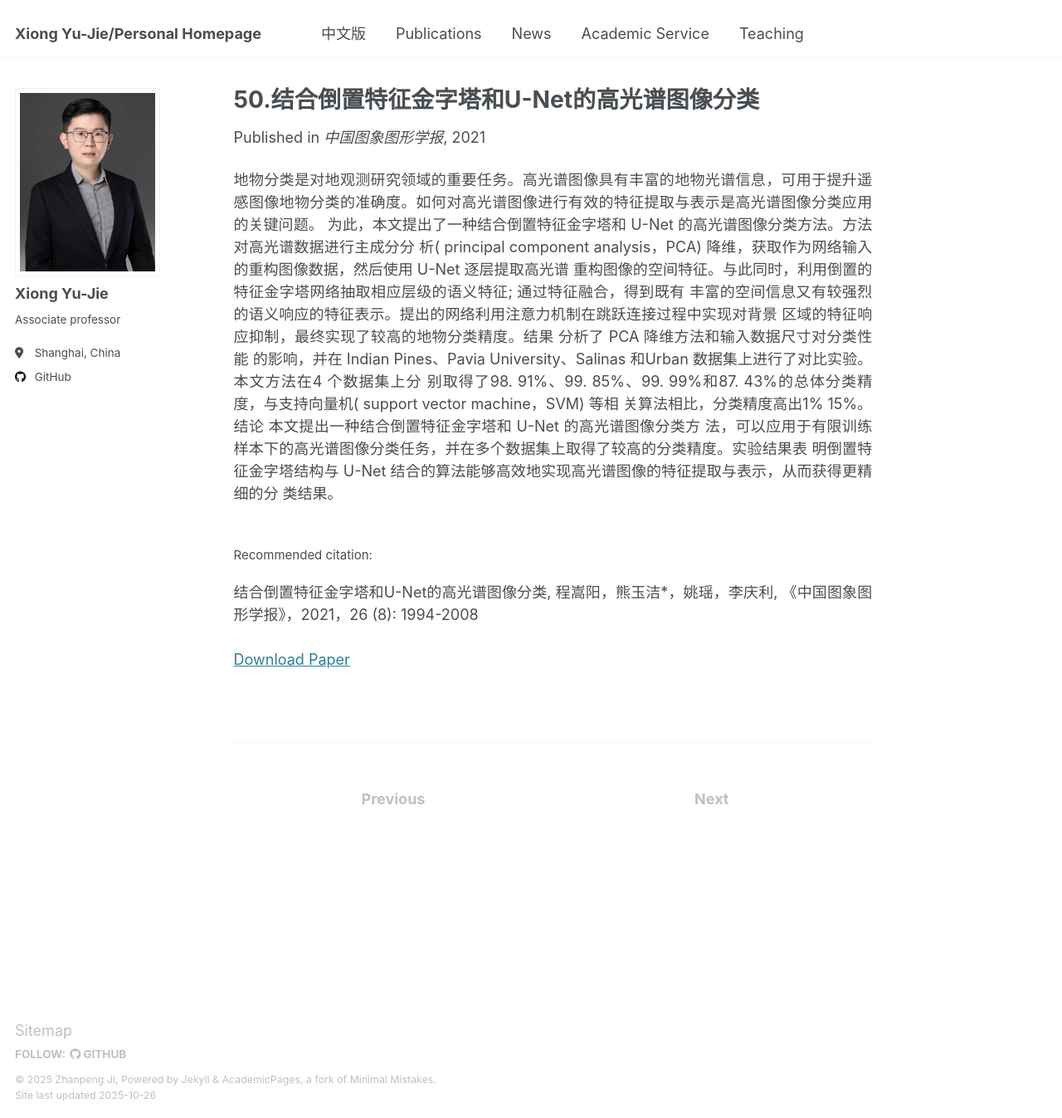
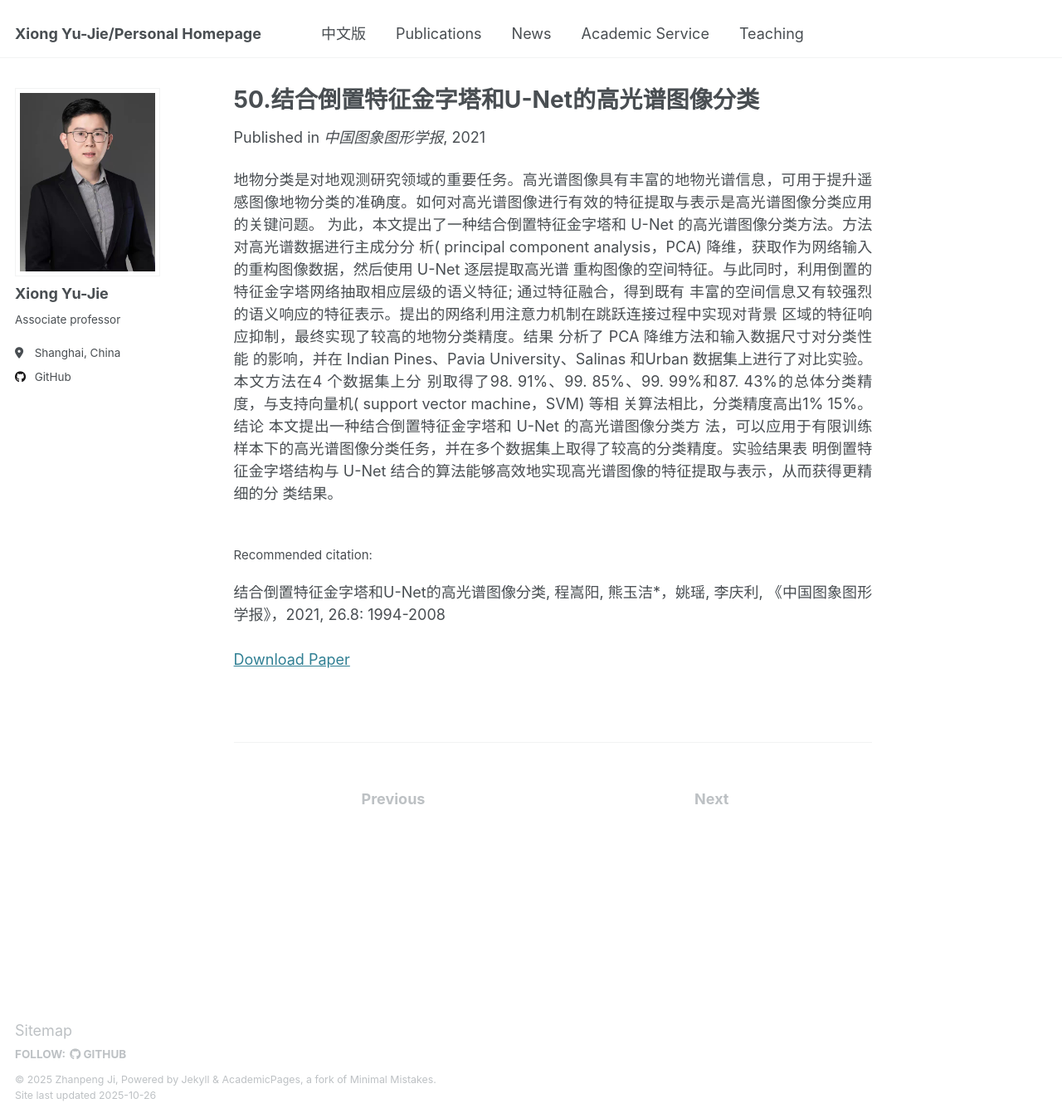
Before and after one commit to X-Lab-CN/introduce, a Jekyll site: the page built from _publications/2021-03-23-paper-title-number-1.md, in a window 1280 px wide and 1347 px high. Shown: the whole window at 83% size. Built offline with Jekyll 4.4.1, drawn with Linux system fonts in a browser that asks for light colours.

Commit message:
Update 2021-03-23-paper-title-number-1.md

```diff
--- a/_publications/2021-03-23-paper-title-number-1.md
+++ b/_publications/2021-03-23-paper-title-number-1.md
@@ -7,7 +7,7 @@ excerpt: '<div style="text-align: justify;">This paper proposes a method combini
 date: 2021-03-23
 venue: '中国图象图形学报'
 paperurl: 'http://xiongyujie.cn/files/结合倒置特征金字塔和U-Net的高光谱图像分类_程嵩阳.pdf'
-citation: '<br/><div style="text-align: justify;">结合倒置特征金字塔和U-Net的高光谱图像分类, 程嵩阳，熊玉洁*，姚瑶，李庆利, 《中国图象图形学报》，2021，26 (8): 1994-2008</div>'
+citation: '<br/><div style="text-align: justify;">结合倒置特征金字塔和U-Net的高光谱图像分类, 程嵩阳, 熊玉洁*，姚瑶, 李庆利, 《中国图象图形学报》，2021, 26.8: 1994-2008</div>'
 ---
 
 <div style="text-align: justify;">地物分类是对地观测研究领域的重要任务。高光谱图像具有丰富的地物光谱信息，可用于提升遥 感图像地物分类的准确度。如何对高光谱图像进行有效的特征提取与表示是高光谱图像分类应用的关键问题。 为此，本文提出了一种结合倒置特征金字塔和 U-Net 的高光谱图像分类方法。方法 对高光谱数据进行主成分分 析( principal component analysis，PCA) 降维，获取作为网络输入的重构图像数据，然后使用 U-Net 逐层提取高光谱 重构图像的空间特征。与此同时，利用倒置的特征金字塔网络抽取相应层级的语义特征; 通过特征融合，得到既有 丰富的空间信息又有较强烈的语义响应的特征表示。提出的网络利用注意力机制在跳跃连接过程中实现对背景 区域的特征响应抑制，最终实现了较高的地物分类精度。结果 分析了 PCA 降维方法和输入数据尺寸对分类性能 的影响，并在 Indian Pines、Pavia University、Salinas 和Urban 数据集上进行了对比实验。本文方法在4 个数据集上分 别取得了98. 91%、99. 85%、99. 99%和87. 43%的总体分类精度，与支持向量机( support vector machine，SVM) 等相 关算法相比，分类精度高出1% 15%。结论 本文提出一种结合倒置特征金字塔和 U-Net 的高光谱图像分类方 法，可以应用于有限训练样本下的高光谱图像分类任务，并在多个数据集上取得了较高的分类精度。实验结果表 明倒置特征金字塔结构与 U-Net 结合的算法能够高效地实现高光谱图像的特征提取与表示，从而获得更精细的分 类结果。</div>
```
